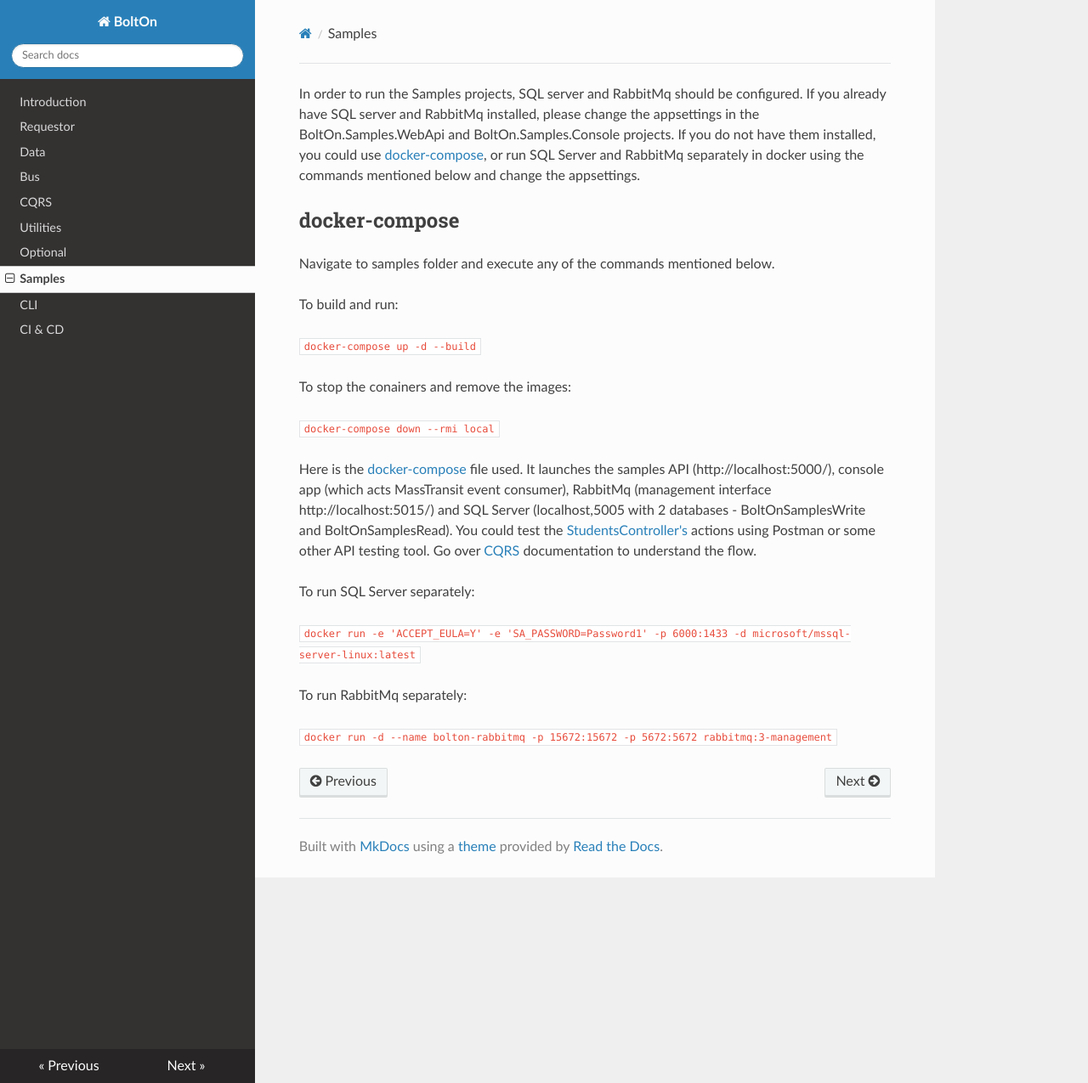
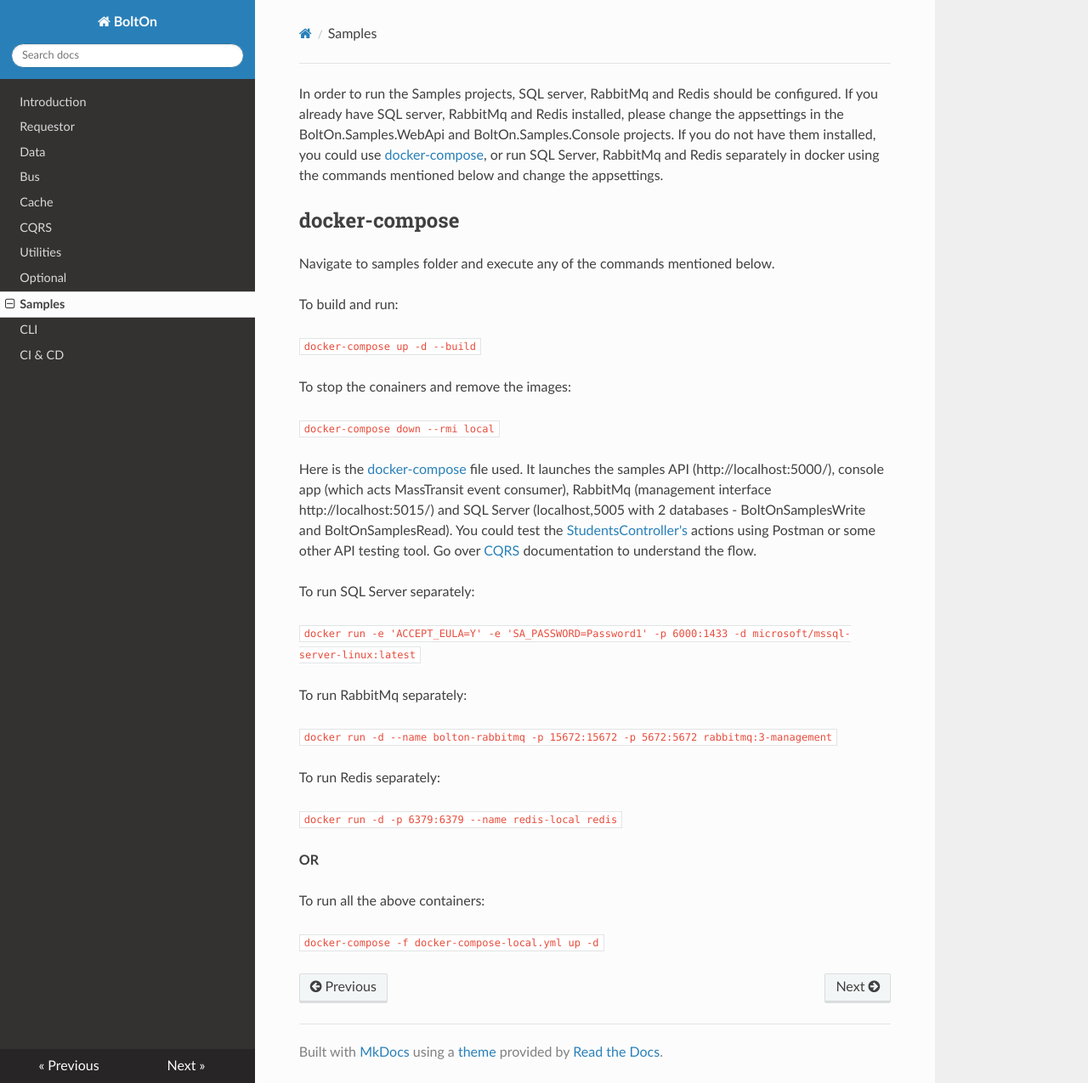
Before and after one commit to gokulm/BoltOn, an MkDocs documentation site: the page built from docs/samples.md, in a window 1280 px wide and 1275 px high. Shown: the whole window at 85% size. Built offline with MkDocs 1.6.1, drawn with Linux system fonts in a browser that asks for light colours; nearby versions of some CDN libraries.

Commit message:
Cachedocs (#115)
Added docs for cache
Upgraded and updated samples
Modified samples test related PS files

```diff
--- a/docs/samples.md
+++ b/docs/samples.md
@@ -1,4 +1,4 @@
-In order to run the Samples projects, SQL server and RabbitMq should be configured. If you already have SQL server and RabbitMq installed, please change the appsettings in the BoltOn.Samples.WebApi and BoltOn.Samples.Console projects. If you do not have them installed, you could use [docker-compose](#docker-compose), or run SQL Server and RabbitMq separately in docker using the commands mentioned below and change the appsettings.
+In order to run the Samples projects, SQL server, RabbitMq and Redis should be configured. If you already have SQL server, RabbitMq and Redis installed, please change the appsettings in the BoltOn.Samples.WebApi and BoltOn.Samples.Console projects. If you do not have them installed, you could use [docker-compose](#docker-compose), or run SQL Server, RabbitMq and Redis separately in docker using the commands mentioned below and change the appsettings.
 
 docker-compose
 --------------
@@ -21,3 +21,13 @@ To run SQL Server separately:
 To run RabbitMq separately:
 
 `docker run -d --name bolton-rabbitmq -p 15672:15672 -p 5672:5672 rabbitmq:3-management`
+
+To run Redis separately:
+
+`docker run -d -p 6379:6379 --name redis-local redis`
+
+**OR**
+
+To run all the above containers:
+
+`docker-compose -f docker-compose-local.yml up -d`
--- a/mkdocs.yml
+++ b/mkdocs.yml
@@ -4,6 +4,7 @@ nav:
     - Requestor: requestor.md
     - Data: data.md
     - Bus: bus.md
+    - Cache: cache.md
     - CQRS: cqrs.md
     - Utilities: utilities.md
     - Optional: optional.md
```
Also changed, not shown: docs/cache.md (added, +27 -0 lines), 16 other files.
